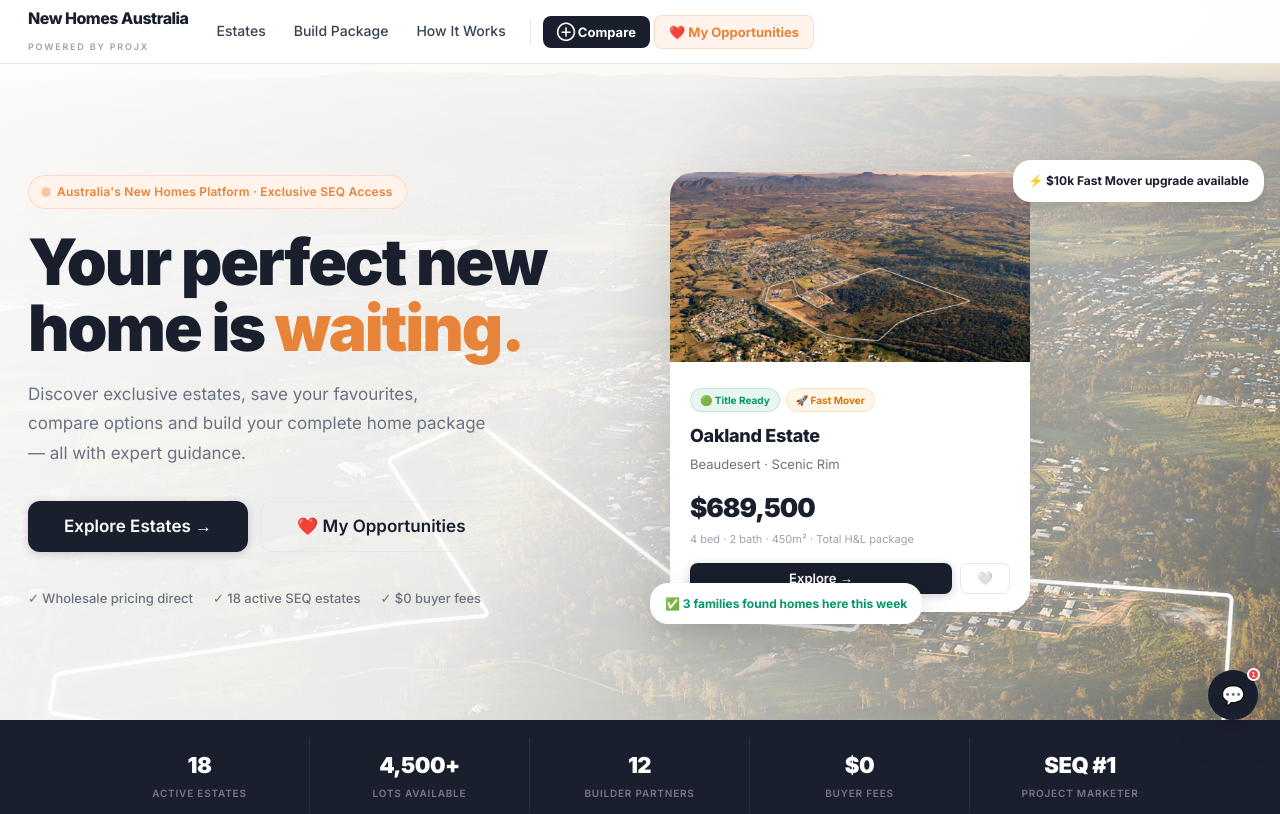
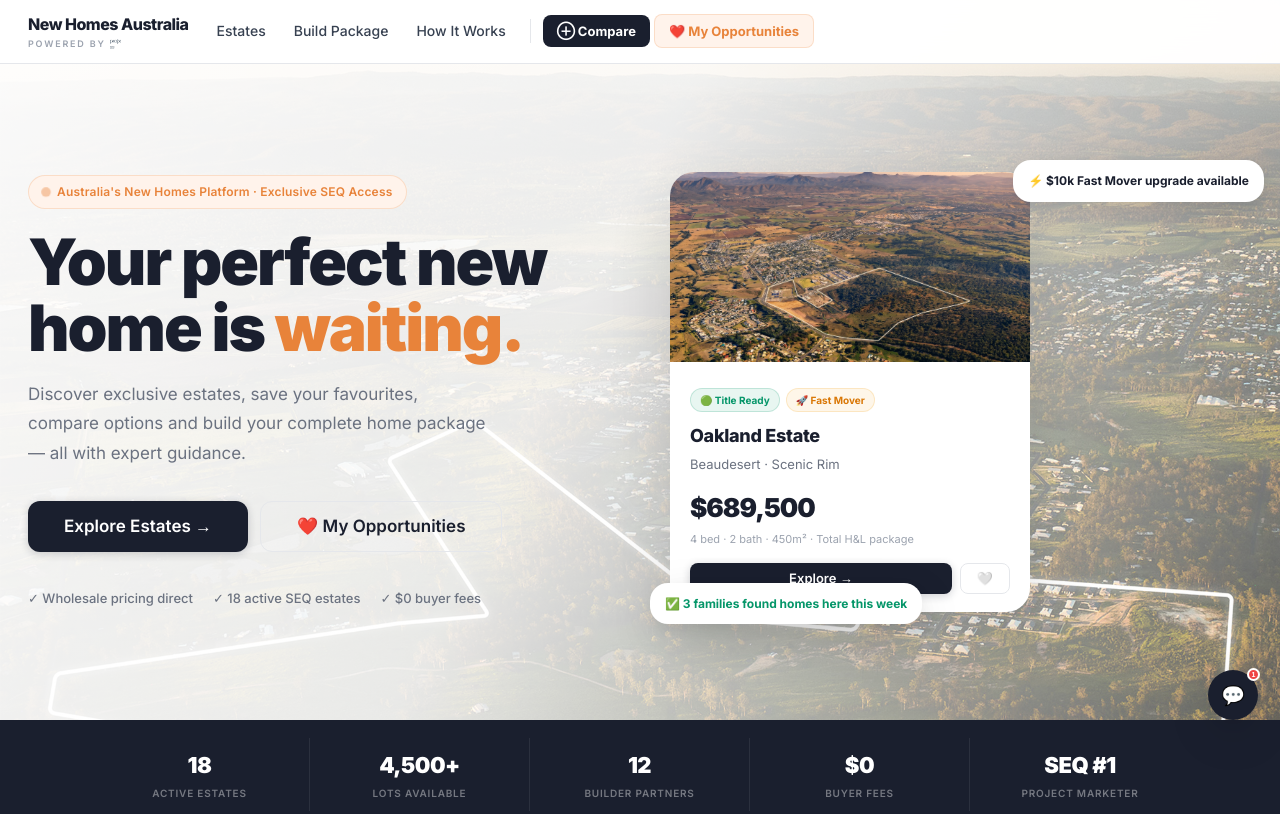
Before and after one commit to LoukaVitale-Projx/new-homes-australia-v4, a plain HTML site: page index.html in a window 1280 px wide. Shown: the top 814 px of the page. Drawn offline with Linux system fonts and the light colour scheme.

Commit message:
Bug fixes: consultant strip template literal, image loading attrs, fetch error handler, real ProjX logo

```diff
--- a/index.html
+++ b/index.html
@@ -322,7 +322,7 @@ footer{background:var(--primary);padding:52px 0 28px}
 <!-- NAV -->
 <nav id="nav">
  <div class="nav-inner">
-  <a href="#" class="nav-brand"><span class="nav-brand-name">New Homes Australia</span><span class="nav-brand-by">Powered by ProjX</span></a>
+  <a href="#" class="nav-brand"><span class="nav-brand-name">New Homes Australia</span><span class="nav-brand-by" style="display:flex;align-items:center;gap:4px">Powered by <img src="img/projx-logo.png" alt="ProjX" style="height:10px;opacity:0.6;vertical-align:middle"></span></a>
   <a href="#estates" class="nav-link">Estates</a>
   <a href="#packages" class="nav-link">Build Package</a>
   <a href="#how-it-works" class="nav-link">How It Works</a>
@@ -336,7 +336,7 @@ footer{background:var(--primary);padding:52px 0 28px}
 
 <!-- HERO -->
 <section id="hero">
- <div class="hero-bg"><img src="img/woodchester.jpg" alt="New home in Queensland"></div>
+ <div class="hero-bg"><img src="img/woodchester.jpg" alt="New home in Queensland" loading="eager" fetchpriority="high"></div>
  <div class="hero-content">
   <div>
    <div class="hero-tag"><span class="hero-tag-dot"></span><span class="hero-tag-text">Australia's New Homes Platform · Exclusive SEQ Access</span></div>
@@ -354,7 +354,7 @@ footer{background:var(--primary);padding:52px 0 28px}
   </div>
   <div style="position:relative">
    <div class="hero-card">
-    <img src="img/oakland.jpg" alt="Oakland Estate" class="hero-card-img">
+    <img src="img/oakland.jpg" alt="Oakland Estate" class="hero-card-img" loading="eager">
     <div class="hero-card-body">
      <div style="display:flex;gap:6px;margin-bottom:10px"><span class="etag etag-g">🟢 Title Ready</span><span class="etag etag-o">🚀 Fast Mover</span></div>
      <div class="hero-card-nm">Oakland Estate</div>
@@ -466,7 +466,7 @@ footer{background:var(--primary);padding:52px 0 28px}
     <div style="font-size:14px;color:var(--text-3)">Our consultants know your saved estates and package before you call. No cold pitch. Just helpful guidance.</div>
    </div>
    <div style="display:flex;gap:10px;align-items:center;flex-wrap:wrap;flex-shrink:0">
-    <div style="display:flex">${['M','S','D'].map(l=>`<div style="width:40px;height:40px;border-radius:50%;background:var(--primary-mid);display:flex;align-items:center;justify-content:center;font-size:15px;font-weight:800;color:#fff;border:3px solid var(--white);margin-left:-8px;first:margin-left:0">${l}</div>`).join('')}</div>
+    <div style="display:flex"><div style="width:40px;height:40px;border-radius:50%;background:var(--primary-mid);display:flex;align-items:center;justify-content:center;font-size:15px;font-weight:800;color:#fff;border:3px solid var(--white)">M</div><div style="width:40px;height:40px;border-radius:50%;background:var(--primary-mid);display:flex;align-items:center;justify-content:center;font-size:15px;font-weight:800;color:#fff;border:3px solid var(--white);margin-left:-8px">S</div><div style="width:40px;height:40px;border-radius:50%;background:var(--primary-mid);display:flex;align-items:center;justify-content:center;font-size:15px;font-weight:800;color:#fff;border:3px solid var(--white);margin-left:-8px">D</div></div>
     <button class="btn btn-primary" onclick="document.getElementById('chatPanel').style.display='block'">Book a Strategy Session →</button>
    </div>
   </div>
@@ -504,7 +504,7 @@ footer{background:var(--primary);padding:52px 0 28px}
 <footer>
  <div class="fi-inner">
   <div class="f-brand">New Homes Australia</div>
-  <div class="f-by">Powered by ProjX Group Australia</div>
+  <div class="f-by" style="display:flex;align-items:center;gap:6px">Powered by <img src="img/projx-logo.png" alt="ProjX Group Australia" style="height:14px;opacity:0.5;filter:brightness(0) invert(1)"></div>
   <div class="f-links"><a href="#estates">Estates</a><a href="#packages">Build Package</a><a href="#how-it-works">How It Works</a><a href="#talk-to-us">Talk to Us</a><a href="#developer-access">Developers</a><a href="mailto:info@projxaustralia.com.au">Contact</a></div>
   <div class="f-bottom"><div>Prices indicative only. Images for illustration. Operated by ProjX Group Australia Pty Ltd. © 2026</div><div>info@projxaustralia.com.au</div></div>
  </div>
@@ -556,7 +556,7 @@ footer{background:var(--primary);padding:52px 0 28px}
  <div class="ep-grid">
   <!-- LEFT -->
   <div class="ep-left">
-   <img id="epImg" src="" alt="" class="ep-hero-img">
+   <img id="epImg" src="" alt="" class="ep-hero-img" loading="lazy">
    <div class="ep-tabs" id="epTabs">
     <button class="ep-tab active" onclick="switchEpTab('overview',this)">Overview</button>
     <button class="ep-tab" onclick="switchEpTab('lifestyle',this)">Lifestyle</button>
@@ -624,7 +624,7 @@ fetch('./data.json').then(r=>r.json()).then(d=>{
   PROJECTS=d.PROJECTS||[];BUILDERS=d.BUILDERS||[];DESIGNS=d.DESIGNS||[];BUILDER_LOGOS=d.BUILDER_LOGOS||{};
   if(DESIGNS.length)CHEAPEST_BUILD=Math.min(...DESIGNS.map(d=>{var n=parseInt((d.price||'0').replace(/[^0-9]/g,''));return isNaN(n)?999999:n;}));
   init();
-}).catch(()=>init());
+}).catch(function(err){ console.error('[NHA V4] Data load failed:', err); PROJECTS=[]; BUILDERS=[]; DESIGNS=[]; BUILDER_LOGOS={}; init(); });
 
 function init(){
   populateRegions();
```
Also changed, not shown: img/projx-logo.png (added).
